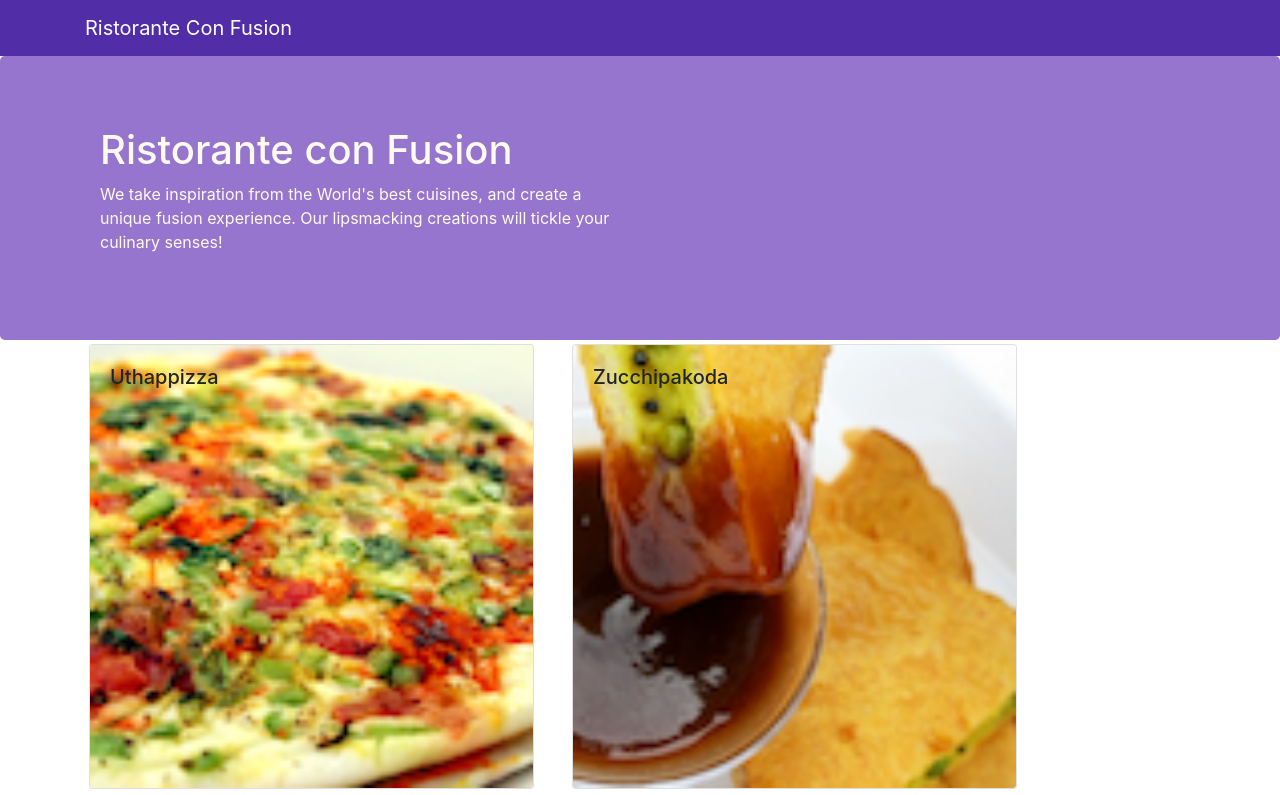
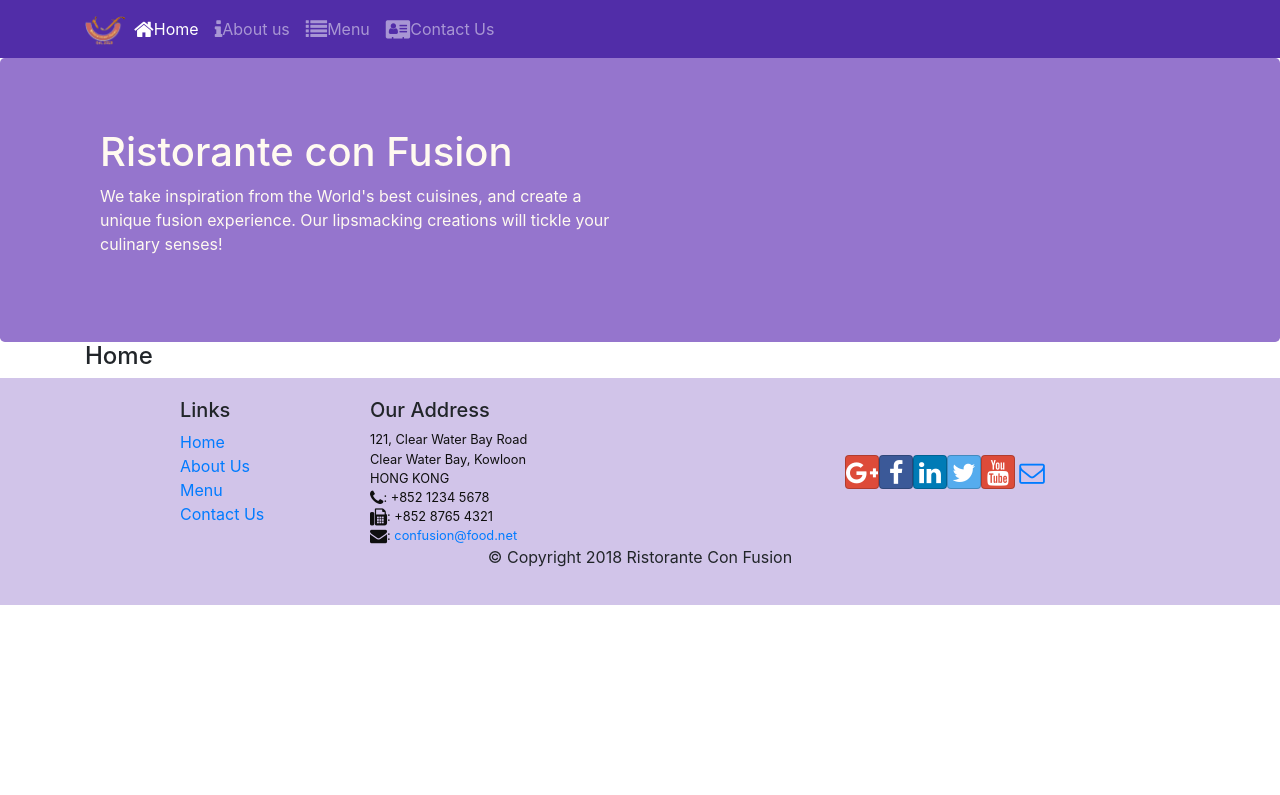
Before and after one commit to Nandasaikishor/Project-restaurant2, a React (Create React App) app: page /home in a window 1280 px wide. Shown: the top 795 px of the page. Built offline with nearby package versions, Linux system fonts and the light colour scheme.

Commit message:
React Router

```diff
--- a/package.json
+++ b/package.json
@@ -12,6 +12,7 @@
     "react": "^16.13.1",
     "react-dom": "^16.13.1",
     "react-popper": "^0.9.2",
+    "react-router-dom": "^4.2.2",
     "react-scripts": "3.4.1",
     "reactstrap": "^5.0.0"
   },
--- a/src/App.js
+++ b/src/App.js
@@ -1,13 +1,16 @@
 import React, {Component} from 'react';
 import Main from './Components/MainComponent';
+import {BrowserRouter} from 'react-router-dom';
 import './App.css';
 
 class App extends Component{
    render() {
    return (
-    <div>
+    <BrowserRouter>
+     <div>
       <Main />
       </div>
+    </BrowserRouter>
    );
    }
   }
--- a/src/Components/FooterComponent.js
+++ b/src/Components/FooterComponent.js
@@ -1,5 +1,5 @@
 import React from 'react';
-
+import {link, Link} from 'react-router-dom';
 function Footer(props) {
     return(
     <div className="footer">
@@ -8,10 +8,10 @@
                 <div className="col-4 offset-1 col-sm-2">
                     <h5>Links</h5>
                     <ul className="list-unstyled">
-                        <li><a href="#">Home</a></li>
-                        <li><a href="#">About</a></li>
-                        <li><a href="#">Menu</a></li>
-                        <li><a href="contactus.html">Contact</a></li>
+                      <li><Link to='/home'>Home</Link></li>
+                        <li><Link to='/aboutus'>About Us</Link></li>
+                        <li><Link to='/menu'>Menu</Link></li>
+                        <li><Link to='/contactus'>Contact Us</Link></li>
                     </ul>
                 </div>
                 <div className="col-7 col-sm-5">
--- a/src/Components/HeaderComponent.js
+++ b/src/Components/HeaderComponent.js
@@ -1,13 +1,56 @@
 import React, { Component } from 'react';
 
-import {Navbar, NavbarBrand, Jumbotron} from 'reactstrap';
+import { Nav, Navbar, NavbarBrand, NavbarToggler, Collapse, NavItem, Jumbotron } from 'reactstrap';
+import { NavLink } from 'react-router-dom';
 class Header extends Component {
+
+       constructor(props){
+         super(props);
+         this.state = {
+           isNavOpen: false
+         }
+         this.toggleNav = this.toggleNav.bind(this)
+       }
+
+       toggleNav() {
+             this.setState({
+               isNavOpen: !this.state.isNavOpen
+             });
+       }
+
   render() {
            return(
              <>
-             <Navbar dark>
+             <Navbar dark expand = "md">
        <div className="container">
-        <NavbarBrand href="/">Ristorante Con Fusion</NavbarBrand>
+         <NavbarToggler onClick = {this.toggleNav} />
+        <NavbarBrand className = "mr-auto" href="/">
+          <img src = "assets/images/logo.png" height = "30" width = "41" alt = "Ristorante Con Fusion"></img>
+        </NavbarBrand>
+        <Collapse isOpen = {this.state.isNavOpen} navbar>
+        <Nav navbar>
+          <NavItem>
+            <NavLink className = "nav-link" to = "/home">
+              <span className = "fa fa-home fa-lg"></span>Home
+            </NavLink>
+          </NavItem>
+          <NavItem>
+            <NavLink className = "nav-link" to = "/aboutus">
+              <span className = "fa fa-info fa-lg"></span>About us
+            </NavLink>
+          </NavItem>
+          <NavItem>
+            <NavLink className = "nav-link" to = "/menu">
+              <span className = "fa fa-list fa-lg"></span>Menu
+            </NavLink>
+          </NavItem>
+          <NavItem>
+            <NavLink className = "nav-link" to = "/contactus">
+              <span className = "fa fa-address-card fa-lg"></span>Contact Us
+            </NavLink>
+          </NavItem>
+        </Nav>
+        </Collapse>
        </div>
       </Navbar>
 
--- /dev/null
+++ b/src/Components/HomeComponent.js
@@ -0,0 +1,11 @@
+import React from 'react';
+
+function Home(props) {
+    return(
+      <div className="container">
+        <h4>Home</h4>
+      </div>
+    );
+}
+
+export default Home;
--- a/src/Components/MainComponent.js
+++ b/src/Components/MainComponent.js
@@ -1,28 +1,35 @@
 import React, {Component} from 'react';
+import Home from './HomeComponent';
 import Menu from './MenuComponent';
 import DishDetail from './DishdetailComponent';
 import Header from './HeaderComponent';
 import Footer from './FooterComponent';
 import {DISHES} from '../shared/dishes';
+import { Switch, Route, Redirect } from 'react-router-dom';
 
 class Main extends Component{
   constructor(props){
     super(props);
     this.state = {
-    dishes: DISHES,
-    selectedDish : null
+    dishes: DISHES
   };
 };
-onDishSelect(dish){
-  this.setState({ selectedDish:dish});
-}
+
    render() {
+     const HomePage = () => {
+       return(
+         <Home/>
+       );
+     }
    return (
       <div>
          <Header/>
-       <Menu dishes = {this.state.dishes}  onClick={(dishId) => this.onDishSelect(dishId)}/>
-       <DishDetail dish = {this.state.dishes.filter((dish) => dish.id === this.state.selectedDish)[0]}/>
-       <Footer/>
+          <Switch>
+            <Route path = "/home" component = {HomePage}/>
+            <Route exact path = "/menu" component = {() => <Menu dishes = {this.state.dishes}/>}/>
+            <Redirect to = "/home"/>
+          </Switch>
+         <Footer/>
       </div>
    );
    }
```
Also changed, not shown: 1 other file (tests, documents, lock files or other folders).
